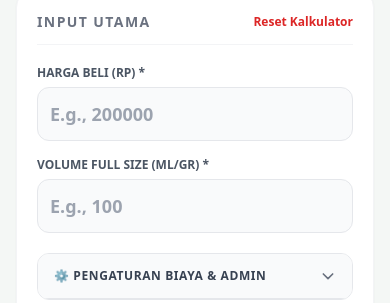
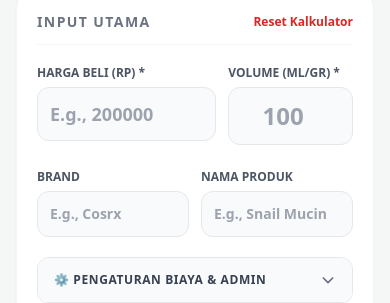
Before and after one commit to lukmhakm/price2share, a Next.js app: page / in a window 390 px wide. Shown: the part 141-444 px from the top of the page. Built offline with nearby package versions, Linux system fonts and the light colour scheme; no server answers; the database is empty.

Commit message:
style: make price & volume side-by-side on mobile, enlarge volume font, and move brand inputs out of settings

```diff
--- a/app/page.tsx
+++ b/app/page.tsx
@@ -271,8 +271,8 @@ export default function Home() {
                     </button>
                 </div>
 
-                <div className="grid grid-cols-1 sm:grid-cols-2 gap-4">
-                    <div className="flex flex-col space-y-1.5">
+                <div className="grid grid-cols-12 gap-3">
+                    <div className="col-span-7 flex flex-col space-y-1.5">
                         <label className="text-xs font-bold text-gray-600 uppercase">Harga Beli (Rp) *</label>
                         <input
                             type="number"
@@ -285,16 +285,42 @@ export default function Home() {
                             required
                         />
                     </div>
-                    <div className="flex flex-col space-y-1.5">
-                        <label className="text-xs font-bold text-gray-600 uppercase">Volume Full Size (ml/gr) *</label>
+                    <div className="col-span-5 flex flex-col space-y-1.5">
+                        <label className="text-xs font-bold text-gray-600 uppercase">Volume (ml/gr) *</label>
                         <input
                             type="number"
                             name="volume_full"
                             value={inputs.volume_full || ''}
                             onChange={handleInputChange}
-                            placeholder="E.g., 100"
-                            className="bg-gray-50 border border-gray-200 rounded-xl p-3 text-lg font-bold text-gray-900 focus:bg-white focus:ring-2 focus:ring-[#1b4332] focus:outline-none transition-all"
+                            placeholder="100"
+                            className="bg-gray-50 border border-gray-200 rounded-xl p-3 text-2xl font-black text-center text-gray-900 focus:bg-white focus:ring-2 focus:ring-[#1b4332] focus:outline-none transition-all"
                             required
+                        />
+                    </div>
+                </div>
+
+                {/* Brand & Product Name (Moved outside settings) */}
+                <div className="grid grid-cols-2 gap-3 pt-1">
+                    <div className="flex flex-col space-y-1.5">
+                        <label className="text-xs font-bold text-gray-600 uppercase">Brand</label>
+                        <input
+                            type="text"
+                            name="brand"
+                            value={inputs.brand || ''}
+                            onChange={handleInputChange}
+                            placeholder="E.g., Cosrx"
+                            className="bg-gray-50 border border-gray-200 rounded-xl p-3 text-sm font-semibold text-gray-900 focus:bg-white focus:ring-2 focus:ring-[#1b4332] focus:outline-none transition-all"
+                        />
+                    </div>
+                    <div className="flex flex-col space-y-1.5">
+                        <label className="text-xs font-bold text-gray-600 uppercase">Nama Produk</label>
+                        <input
+                            type="text"
+                            name="product_name"
+                            value={inputs.product_name || ''}
+                            onChange={handleInputChange}
+                            placeholder="E.g., Snail Mucin"
+                            className="bg-gray-50 border border-gray-200 rounded-xl p-3 text-sm font-semibold text-gray-900 focus:bg-white focus:ring-2 focus:ring-[#1b4332] focus:outline-none transition-all"
                         />
                     </div>
                 </div>
@@ -319,31 +345,6 @@ export default function Home() {
                     </button>
                     {isSettingsOpen && (
                         <div className="p-4 space-y-4 bg-white border-t border-gray-100">
-                            {/* Brand & Product Name */}
-                            <div className="grid grid-cols-2 gap-3">
-                                <div className="flex flex-col">
-                                    <label className="text-[10px] font-bold text-gray-500 uppercase mb-1">Brand</label>
-                                    <input
-                                        type="text"
-                                        name="brand"
-                                        value={inputs.brand || ''}
-                                        onChange={handleInputChange}
-                                        placeholder="E.g., Cosrx"
-                                        className="border border-gray-200 rounded-lg p-2 text-xs font-semibold focus:outline-none focus:ring-1 focus:ring-[#1b4332]"
-                                    />
-                                </div>
-                                <div className="flex flex-col">
-                                    <label className="text-[10px] font-bold text-gray-500 uppercase mb-1">Nama Produk</label>
-                                    <input
-                                        type="text"
-                                        name="product_name"
-                                        value={inputs.product_name || ''}
-                                        onChange={handleInputChange}
-                                        placeholder="E.g., Snail Mucin"
-                                        className="border border-gray-200 rounded-lg p-2 text-xs font-semibold focus:outline-none focus:ring-1 focus:ring-[#1b4332]"
-                                    />
-                                </div>
-                            </div>
 
                             {/* Packing & Min Profit */}
                             <div className="grid grid-cols-2 gap-3">
```
